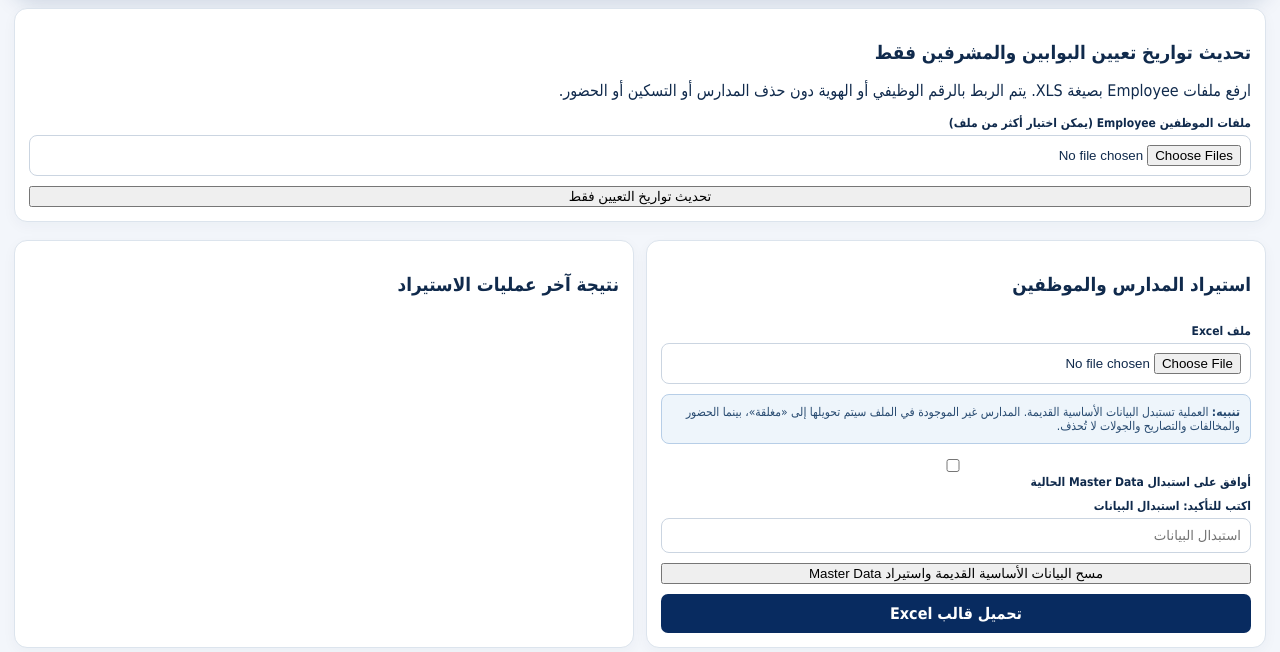
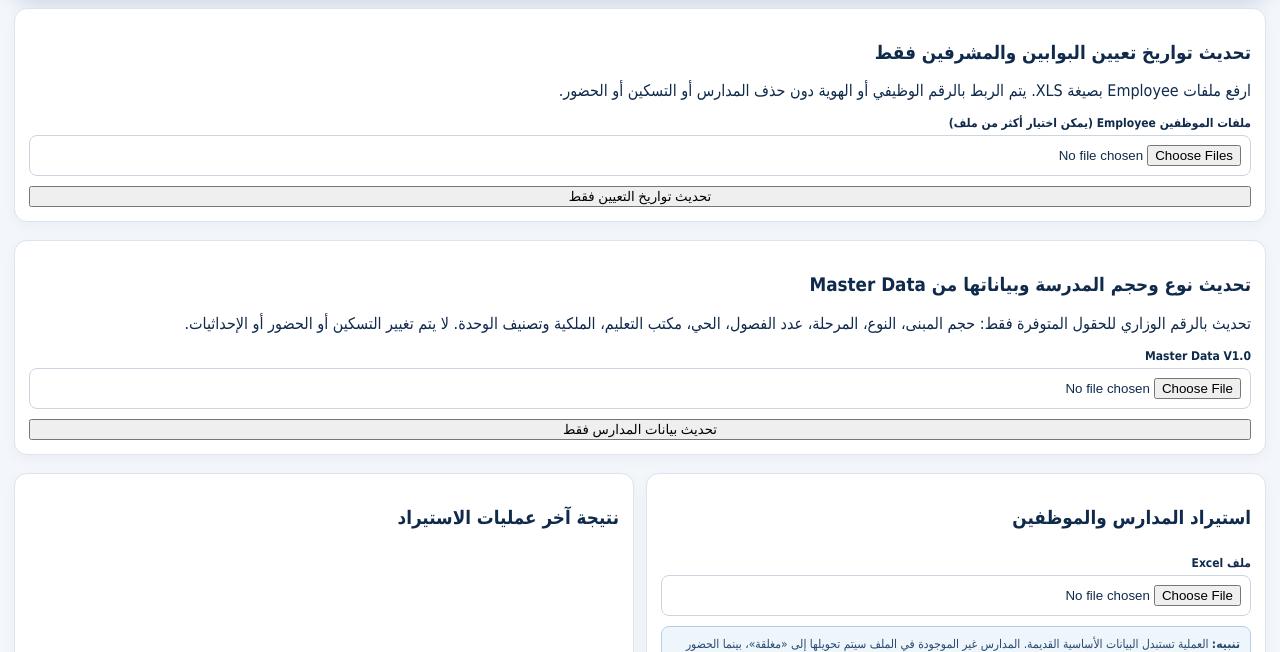
Before and after one commit to mhendy56/shalfa, a FastAPI app: template templates/school_import.html in a window 1280 px wide. Shown: the part 913-1565 px from the top of the page. Run offline with FastAPI, Linux system fonts and the light colour scheme; the template is opened without the code that fills it, so the values that code supplies are empty.

Commit message:
Add school type and size update form

```diff
--- a/templates/school_import.html
+++ b/templates/school_import.html
@@ -77,6 +77,14 @@
 <label class="full">ملفات الموظفين Employee (يمكن اختيار أكثر من ملف)<input type="file" name="files" accept=".xls" multiple required></label>
 <button class="full" type="submit">تحديث تواريخ التعيين فقط</button>
 </form></div>
+<div class="panel" style="margin-bottom:18px">
+<h3>تحديث نوع وحجم المدرسة وبياناتها من Master Data</h3>
+<p>تحديث بالرقم الوزاري للحقول المتوفرة فقط: حجم المبنى، النوع، المرحلة، عدد الفصول، الحي، مكتب التعليم، الملكية وتصنيف الوحدة. لا يتم تغيير التسكين أو الحضور أو الإحداثيات.</p>
+{% if request.query_params.get('details_updated') is not none %}<p style="color:green;font-weight:bold">تم تحديث {{request.query_params.get('details_updated')}} مدرسة.</p>{% endif %}
+<form method="post" action="/school-import/school-details" enctype="multipart/form-data" class="form-grid">
+<label class="full">Master Data V1.0<input type="file" name="file" accept=".xlsx" required></label>
+<button class="full" type="submit">تحديث بيانات المدارس فقط</button>
+</form></div>
 <div class="two-cols">
 <form class="panel form-grid" method="post" enctype="multipart/form-data" action="/school-import">
 <h3>استيراد المدارس والموظفين</h3>
```
